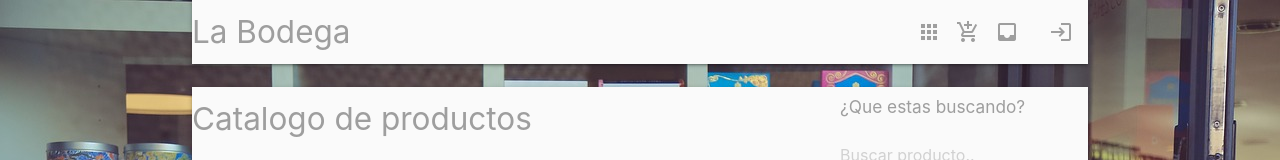
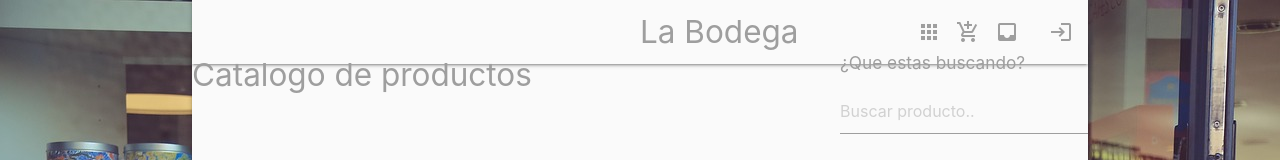
Before and after one commit to DiegoSuquitana/ef-angular2, an Angular app: page /vista-principal in a window 1280 px wide. Shown: the top 160 px of the page. Built offline with nearby package versions, Linux system fonts and the light colour scheme; no server answers.

Commit message:
Update barra-superior.component.html

```diff
--- a/src/app/barra-superior/barra-superior.component.html
+++ b/src/app/barra-superior/barra-superior.component.html
@@ -1,3 +1,6 @@
+<div class="row">
+  <div class="container center" style="position: fixed;">
+
     <nav class="nav-extended grey lighten-5">
       <div class="nav-wrapper">
         <a href="/vista-principal" class="brand-logo grey-text">La Bodega</a>
@@ -22,3 +25,6 @@
         </ul>
       </div>
     </nav>
+
+  </div>
+</div>
```
Lines whose indentation alone changed are shown as unchanged.
